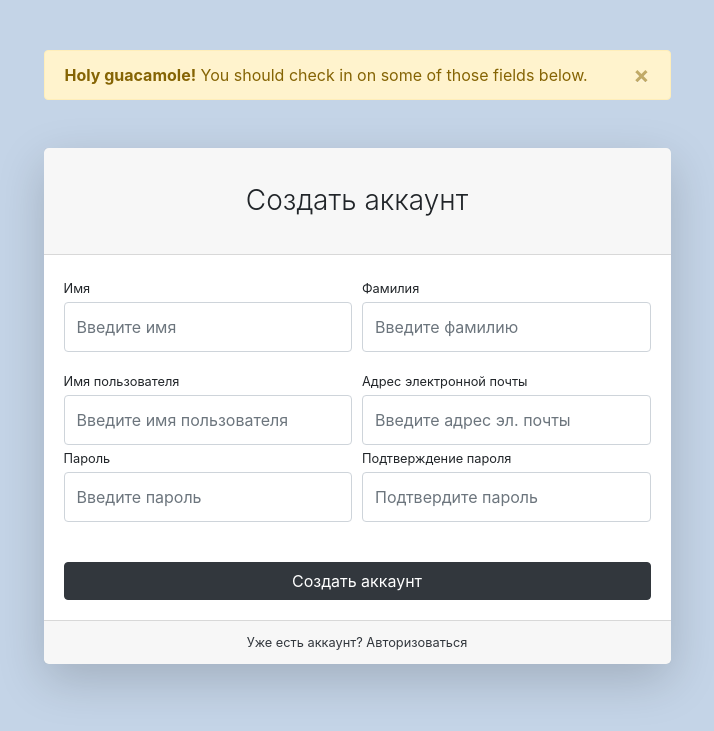
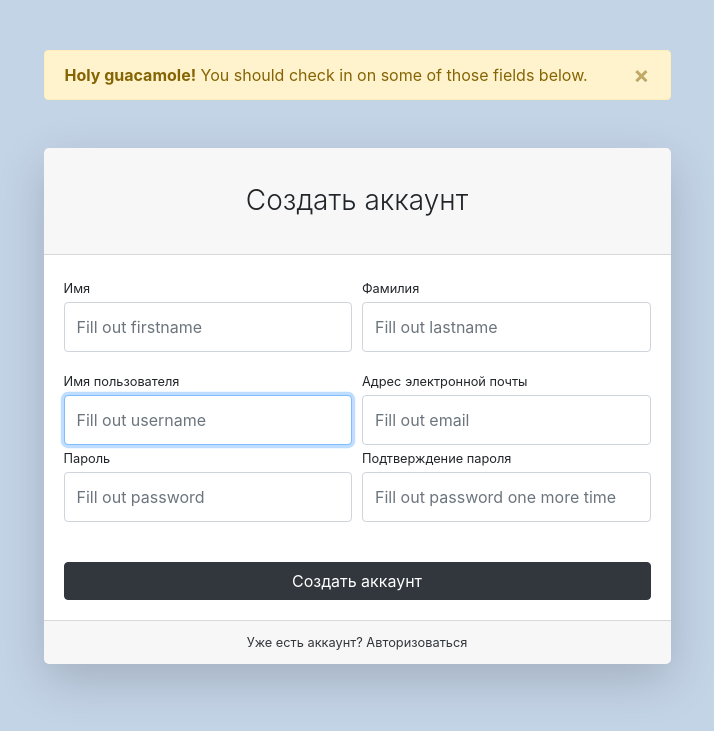
Before and after one commit to kondraa/Django, a Django app: page /users/register/ in a window 1280 px wide. Shown: the top 731 px of the page, without its empty margins (283-997 px from the left). Run offline with Django 4.2, Linux system fonts and the light colour scheme; parts of the project's set-up code (start-up, migrations or seed data) failed here and were passed over; some libraries are stand-ins or nearby versions.

Commit message:
custom userLogin and UserRegister forms

```diff
--- a/users/forms.py
+++ b/users/forms.py
@@ -1,4 +1,4 @@
-from django.contrib.auth.forms import AuthenticationForm
+from django.contrib.auth.forms import AuthenticationForm, UserCreationForm
 
 from .models import User
 
@@ -7,4 +7,29 @@ class UserLoginForm(AuthenticationForm):
 
     class Meta():
         model = User
-        fields = ('login', 'password')
+        fields = ('username', 'password')
+
+    def __init__(self, *args, **kwargs):
+        super(UserLoginForm, self).__init__(*args, **kwargs)
+        self.fields['username'].widget.attrs['placeholder'] = 'Fill out username'
+        self.fields['password'].widget.attrs['placeholder'] = 'Fill out password'
+        for field_name, field in self.fields.items():
+            field.widget.attrs['class'] = 'form-control py-4'
+
+
+class UserRegisterForm(UserCreationForm):
+
+    class Meta():
+        model = User
+        fields = ('username', 'email', 'first_name', 'last_name', 'password1','password2')
+
+    def __init__(self, *args, **kwargs):
+        super(UserRegisterForm, self).__init__(*args, **kwargs)
+        self.fields['first_name'].widget.attrs['placeholder'] = 'Fill out firstname'
+        self.fields['last_name'].widget.attrs['placeholder'] = 'Fill out lastname'
+        self.fields['email'].widget.attrs['placeholder'] = 'Fill out email'
+        self.fields['username'].widget.attrs['placeholder'] = 'Fill out username'
+        self.fields['password1'].widget.attrs['placeholder'] = 'Fill out password'
+        self.fields['password2'].widget.attrs['placeholder'] = 'Fill out password one more time '
+        for field_name, field in self.fields.items():
+            field.widget.attrs['class'] = 'form-control py-4'
--- a/users/templates/users/register.html
+++ b/users/templates/users/register.html
@@ -12,52 +12,45 @@
             <div class="card-header"><h3 class="text-center font-weight-light my-4">Создать аккаунт</h3>
             </div>
             <div class="card-body">
-                <form>
+                <form action="{% url 'users:register' %}" method="post">
+                    {% csrf_token %}
                     <div class="form-row">
                         <div class="col-md-6">
                             <div class="form-group">
-                                <label class="small mb-1" for="inputFirstName">Имя</label>
-                                <input class="form-control py-4" id="inputFirstName" type="text"
-                                       placeholder="Введите имя"/>
+                                <label class="small mb-1" for="{{ form.first_name.id_for_label }}">Имя</label>
+                                {{ form.first_name }}
                             </div>
                         </div>
                         <div class="col-md-6">
                             <div class="form-group">
-                                <label class="small mb-1" for="inputLastName">Фамилия</label>
-                                <input class="form-control py-4" id="inputLastName" type="text"
-                                       placeholder="Введите фамилию"/>
+                                <label class="small mb-1" for="form.last_name.id_for_label ">Фамилия</label>
+                                {{ form.last_name }}
                             </div>
                         </div>
                     </div>
                     <div class="form-row">
                         <div class="col-md-6">
-                            <label class="small mb-1" for="inputUsername">Имя пользователя</label>
-                            <input class="form-control py-4" id="inputUsername" type="text"
-                                   aria-describedby="usernameHelp"
-                                   placeholder="Введите имя пользователя"/>
+                            <label class="small mb-1" for="{{ form.username.id_for_label }}">Имя пользователя</label>
+                            {{ form.username }}
                         </div>
                         <div class="col-md-6">
-                            <label class="small mb-1" for="inputEmailAddress">Адрес электронной
+                            <label class="small mb-1" for="{{ form.email.id_for_label }}">Адрес электронной
                                 почты</label>
-                            <input class="form-control py-4" id="inputEmailAddress" type="email"
-                                   aria-describedby="emailHelp"
-                                   placeholder="Введите адрес эл. почты"/>
+                            {{ form.email }}
                         </div>
                     </div>
                     <div class="form-row">
                         <div class="col-md-6">
                             <div class="form-group">
-                                <label class="small mb-1" for="inputPassword">Пароль</label>
-                                <input class="form-control py-4" id="inputPassword" type="password"
-                                       placeholder="Введите пароль"/>
+                                <label class="small mb-1" for="{{ form.password1.id_for_label }}">Пароль</label>
+                                {{ form.password1 }}
                             </div>
                         </div>
                         <div class="col-md-6">
                             <div class="form-group">
-                                <label class="small mb-1" for="inputConfirmPassword">Подтверждение
+                                <label class="small mb-1" for="{{ form.password2.id_for_label }}">Подтверждение
                                     пароля</label>
-                                <input class="form-control py-4" id="inputConfirmPassword"
-                                       type="password" placeholder="Подтвердите пароль"/>
+                                {{ form.password2 }}
                             </div>
                         </div>
                     </div>
--- a/users/views.py
+++ b/users/views.py
@@ -1,21 +1,47 @@
-from django.shortcuts import render
+from django.shortcuts import render, HttpResponseRedirect
+from django.contrib import auth
+from django.urls import  reverse
 
 # Create your views here.
-from .forms import UserLoginForm
+from .forms import UserLoginForm, UserRegisterForm
 
 
 def login(request):
-    form = UserLoginForm()
+    if request.method == 'POST':
+        form = UserLoginForm(data=request.POST)
+        if form.is_valid():
+            username = request.POST['username']
+            password = request.POST['password']
+            user = auth.authenticate(username=username, password=password)
+            if user.is_active:
+                print('is_active')
+                auth.login(request, user)
+                return HttpResponseRedirect(reverse('mainapp:index'))
+            else:
+                print('is_not_active')
+        else:
+            print(form.errors)
+    else:
+        form = UserLoginForm()
     context = {
         'title': 'Geekshop Authorization',
         'form': form,
-
     }
     return render(request, 'users/login.html', context)
 
 
 def register(request):
+    if request.method == 'POST':
+        form = UserRegisterForm(data=request.POST)
+        if form.is_valid():
+            form.save()
+            return HttpResponseRedirect(reverse('users:login'))
+        else:
+            print(form.errors)
+    else:
+       form = UserRegisterForm()
     context = {
-        'title': 'Geekshop Registration'
+        'title': 'Geekshop Registration',
+        'form': form,
     }
     return render(request, 'users/register.html', context)
```
Also changed, not shown: users/templates/users/login.html (+8 -11 lines).
